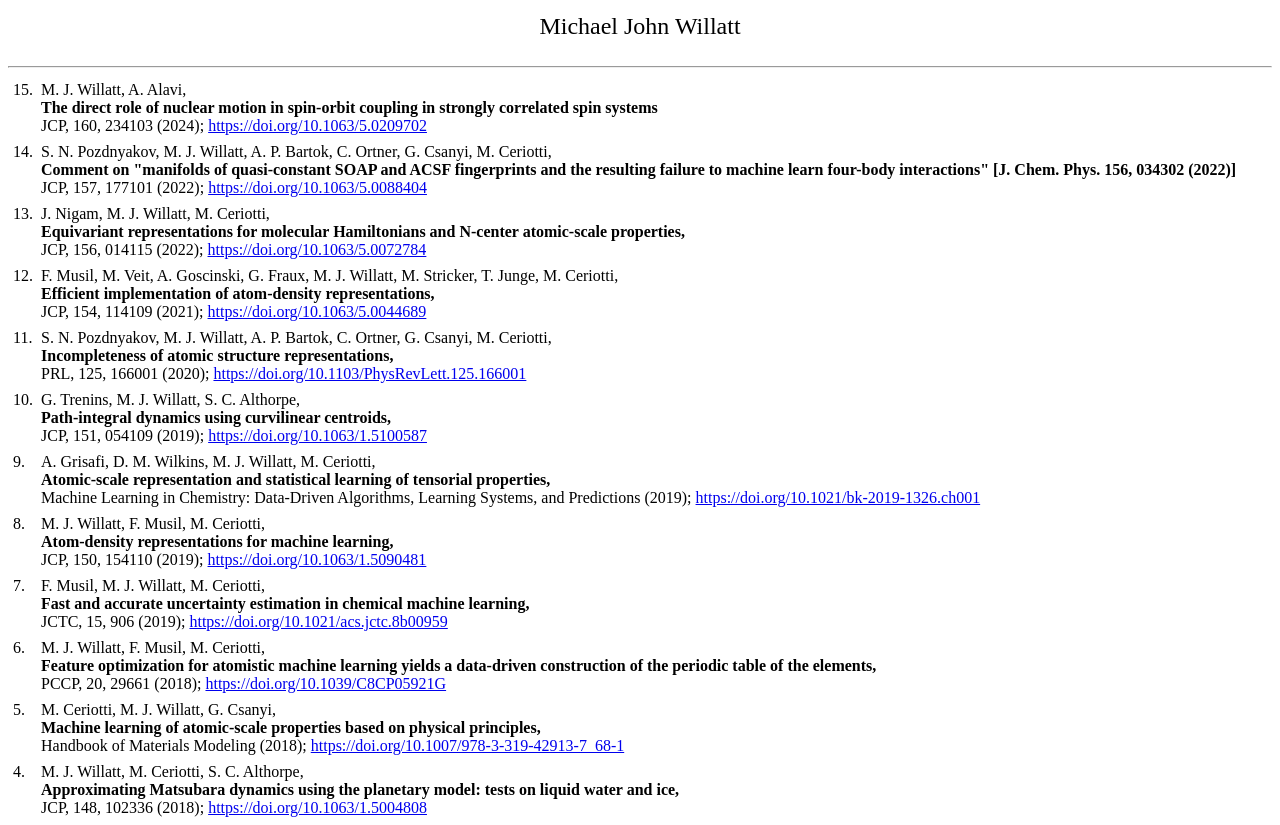
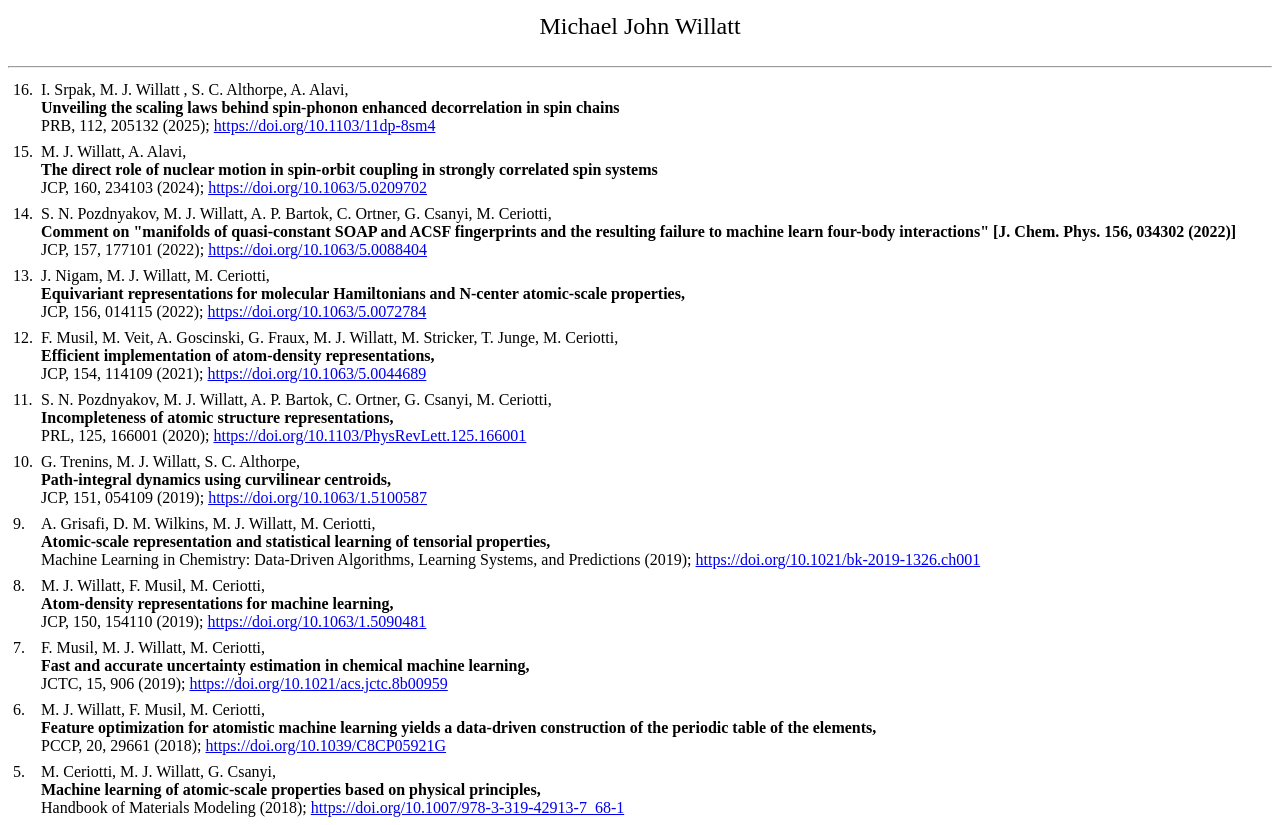
Before and after one commit to mjwillatt/mjwillatt.github.io, a plain HTML site: page index.html in a window 1280 px wide. Shown: the part 961-1786 px from the top of the page. Drawn offline with Linux system fonts and the light colour scheme.

Commit message:
Add Ilija's paper

```diff
--- a/index.html
+++ b/index.html
@@ -30,6 +30,20 @@ Michael John Willatt
 <hr>
 
 <table cellpadding="3">
+
+<tr style="vertical-align:top">
+<td>
+16.
+</td>
+<td>
+I. Srpak, M. J. Willatt , S. C. Althorpe, A. Alavi,
+<br>
+<b> Unveiling the scaling laws behind spin-phonon enhanced decorrelation in spin chains </b>
+<br>
+PRB, 112, 205132 (2025);
+<a href="https://doi.org/10.1103/11dp-8sm4"> https://doi.org/10.1103/11dp-8sm4 </a>
+</td>
+</tr>
 
 <tr style="vertical-align:top">
 <td>
```
